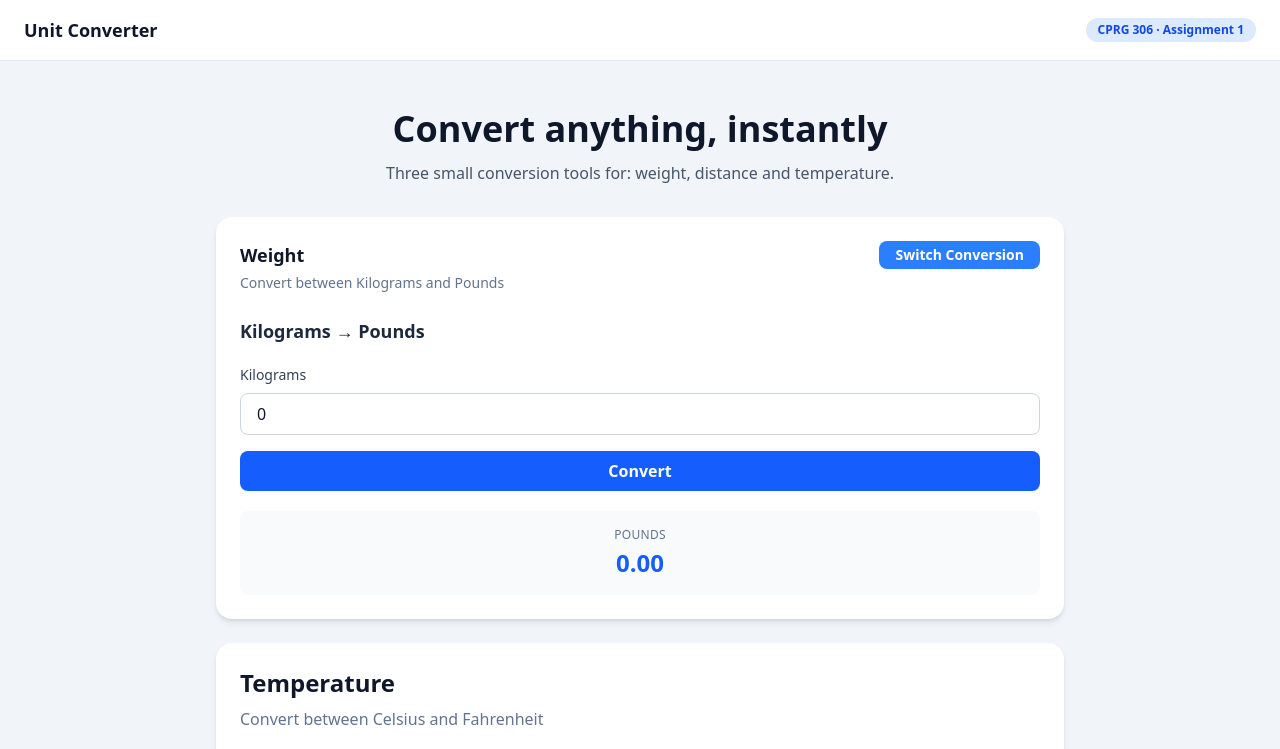
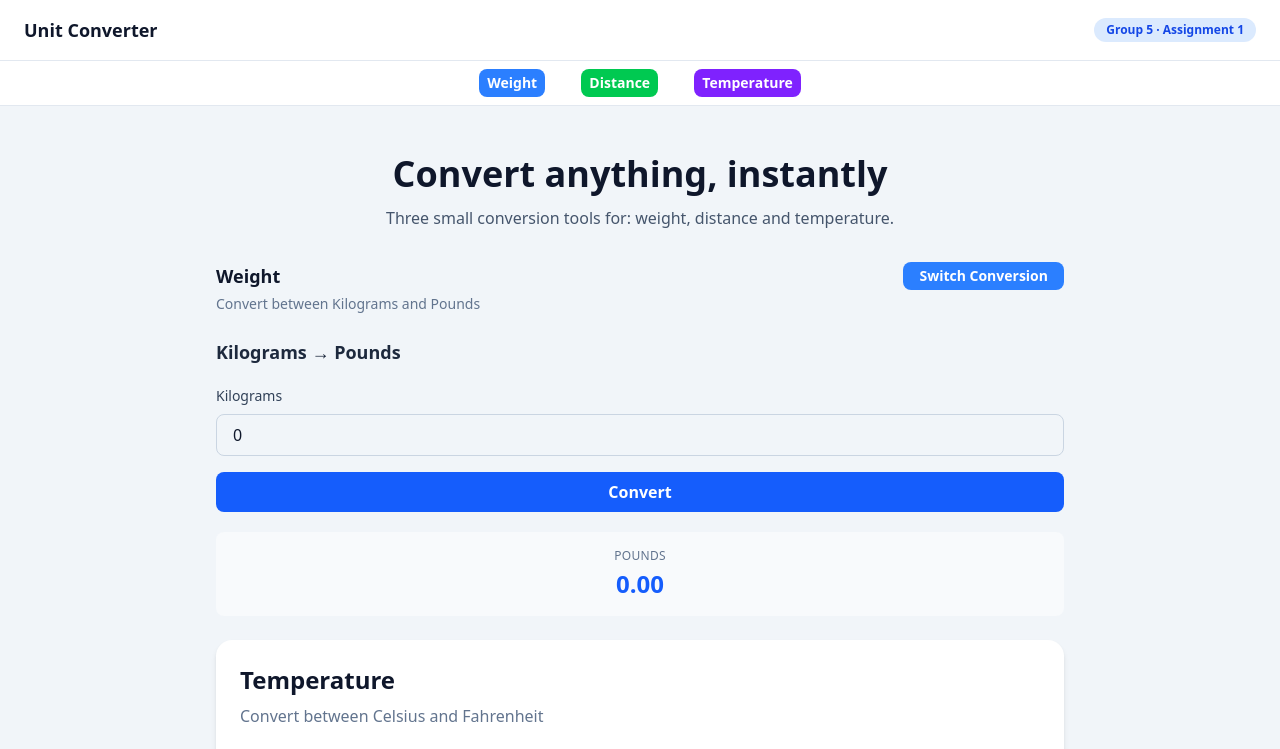
Before and after one commit to FlexiblePrism23/Web-Dev-2-Repo, a website: page index.html in a window 1280 px wide. Shown: the top 749 px of the page. Drawn offline with nearby package versions, Linux system fonts and the light colour scheme.

Commit message:
Added NavBar and Weight converter

```diff
--- a/index.html
+++ b/index.html
@@ -11,11 +11,37 @@
     <header class="bg-white border-b border-slate-200">
       <div
         class="max-w-8xl mx-auto px-6 py-4 flex items-center justify-between">
-        <h1 class="text-lg font-bold text-slate-900">Unit Converter</h1>
-        <span
-          class="text-xs font-semibold text-blue-700 bg-blue-100 px-3 py-1 rounded-full">
-          CPRG 306 &middot; Assignment 1
-        </span>
+          <h1 class="text-lg font-bold text-slate-900">Unit Converter</h1>
+          <span
+            class="text-xs font-semibold text-blue-700 bg-blue-100 px-3 py-1 rounded-full">
+            Group 5 &middot; Assignment 1
+          </span>
+      </div>
+
+      <div class="max-w-8xl mx-auto px-2 py-2 flex items-center justify-center border-t border-slate-200">
+        <nav>
+          <div>
+            <a href="#weight">
+            <button
+              class="text-sm text-white bg-blue-500 px-2 py-1 font-semibold rounded-lg transition cursor-pointer mx-4"
+              href>
+              Weight
+            </button>
+            </a>
+            <a href="#distance">
+            <button
+              class="text-sm text-white bg-green-500 px-2 py-1 font-semibold rounded-lg transition cursor-pointer mx-4">
+              Distance
+            </button>
+            </a>
+            <a href="#temperature">
+            <button
+              class="text-sm text-white bg-violet-600 px-2 py-1 font-semibold rounded-lg transition cursor-pointer mx-4">
+              Temperature
+            </button>
+            </a>
+          </div>
+        </nav>
       </div>
     </header>
     <section class="max-w-5xl mx-auto px-6 pt-12 pb-8 text-center">
@@ -29,7 +55,7 @@
     </section>
     <main class="max-w-4xl mx-auto px-6 pb-16">
       <!-- the three cards go in here -->
-      <div class="bg-white rounded-2xl shadow-md p-6">
+      <div id="weight" bg-white rounded-2xl shadow-md p-6">
         <div class="flex justify-between">
           <h3 class="text-lg font-bold text-slate-900">Weight</h3>
           <button
@@ -72,7 +98,7 @@
         </div>
       </div>
 
-      <div class="bg-white rounded-2xl shadow-md p-6 mt-6">
+      <div id="temperature"class="bg-white rounded-2xl shadow-md p-6 mt-6">
         <h3 class="text-2xl font-bold text-slate-900">Temperature</h3>
 
         <p class="text-base text-slate-500 mt-2">
```
